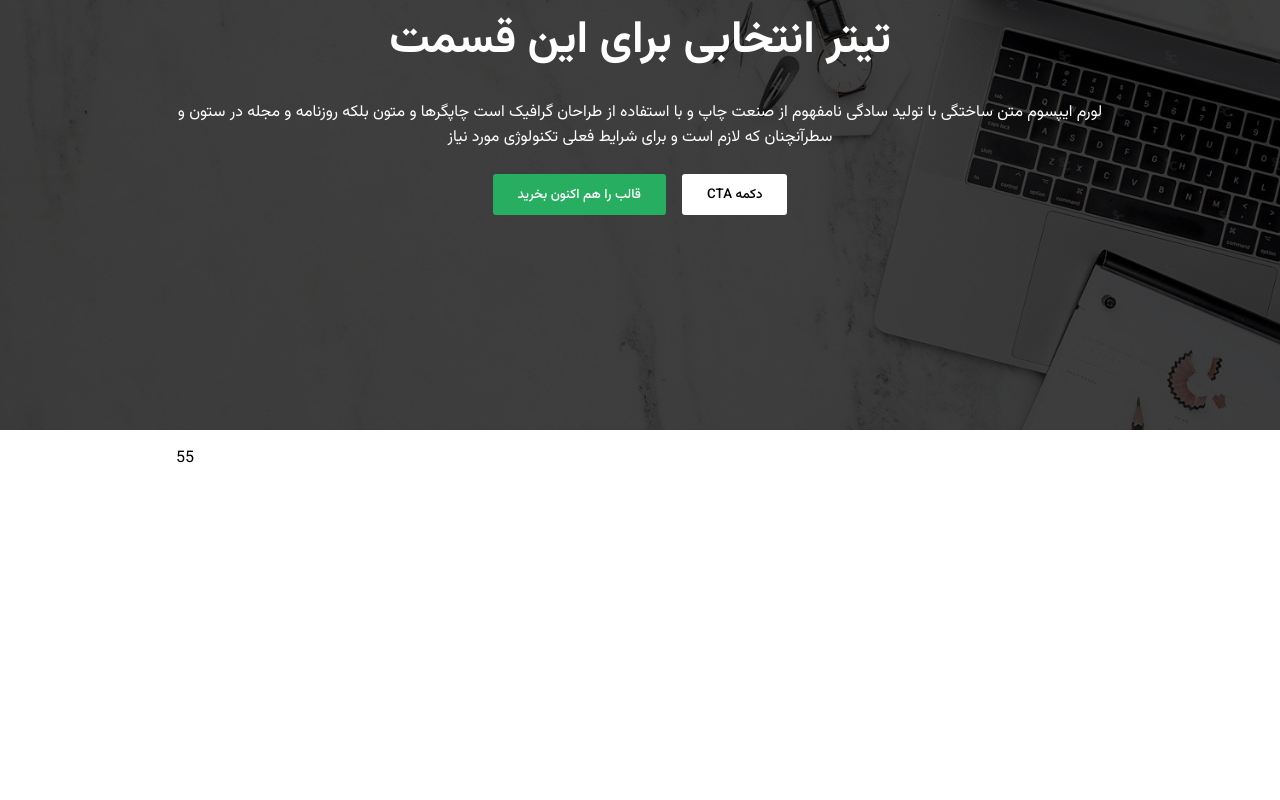
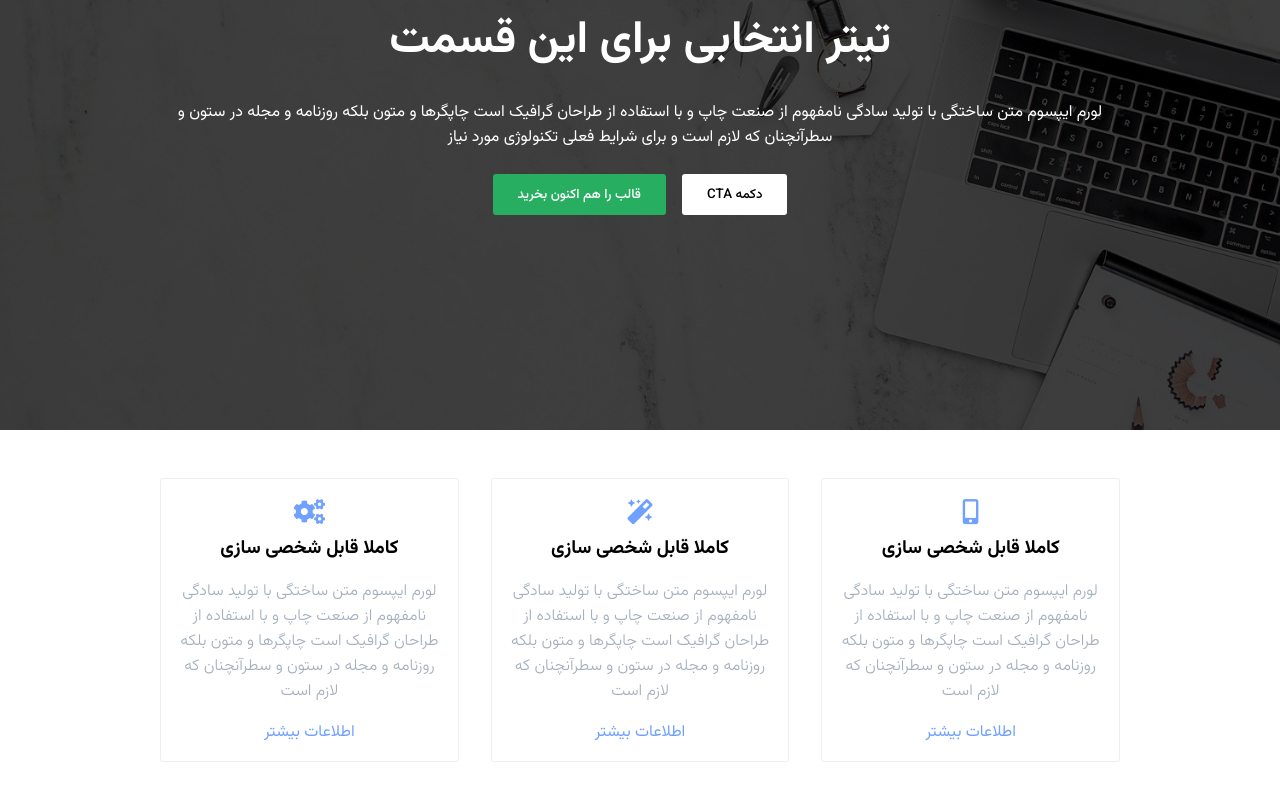
Before and after one commit to randomhex1998/logo_react, a React (Create React App) app: page / in a window 1280 px wide. Shown: the part 210-1010 px from the top of the page. Before the commit the page ends 800 px from the top, so only its background shows below. Built offline with nearby package versions, Linux system fonts and the light colour scheme.

Commit message:
make-description-css

```diff
--- a/public/index.html
+++ b/public/index.html
@@ -11,6 +11,7 @@
     />
     <link rel="apple-touch-icon" href="%PUBLIC_URL%/logo192.png" />
     <link rel="stylesheet" href="https://cdnjs.cloudflare.com/ajax/libs/font-awesome/6.2.1/css/all.min.css">
+    <link rel="stylesheet" href="https://cdnjs.cloudflare.com/ajax/libs/font-awesome/5.9.0/css/all.min.css">
     <title>Logo Website</title>
   </head>
   <body>
--- a/src/components/Description/DecriptionBox.js
+++ b/src/components/Description/DecriptionBox.js
@@ -2,10 +2,15 @@ import DescPara from "./DecriptionPara";
 import DescIco from "./DecriptionIco";
 import DescTitle from "./DecriptionTitle";
 
-const DesBox = () => {
-    return(
-        55
-    )
-}
+const DesBox = ({ICON}) => {
+  return (
+    <div className="desc-box column">
+      <DescIco ClsName="des-ico" Ico={ICON} />
+      <DescTitle Title="کاملا قابل شخصی سازی" />
+      <DescPara ClsName="desc-para" />
+      <a href="#" className="desc-link">اطلاعات بیشتر</a>
+    </div>
+  );
+};
 
 export default DesBox;
--- a/src/components/Description/Description.js
+++ b/src/components/Description/Description.js
@@ -4,8 +4,10 @@ import DesBox from './DecriptionBox';
 const Description = () => {
     return (
         <section className='description pTB-3'>
-            <div className='container'>
-                <DesBox/>
+            <div className='wrapper container'>
+                <DesBox ICON="fas fa-cogs"/>
+                <DesBox ICON="fas fa-magic"/>
+                <DesBox ICON="fas fa-mobile-alt"/>
             </div>
         </section>
     );
--- a/src/components/Description/Description.scss
+++ b/src/components/Description/Description.scss
@@ -1,8 +1,18 @@
 .description{
+
+    .wrapper {
+        display: flex;
+        justify-content: center;
+        align-items: center;
+        gap: 2rem;
+
+        .desc-box{
+            width: 200px;
+            text-align: center;
+            border: 1px solid #ecf0f1;
+            border-radius: 3px;
             padding: 16px;
-    border: 1px solid $light-gray-color;
-    border: 3px;
-}
+
 
             .DescTitle{
                 font-size: 16px;
@@ -11,6 +21,25 @@
             }
 
 
-.DescPara{
+            .desc-para{
                 color: $light-gray-color;
+                margin: 1rem 0;
+                font-weight: 300;
             }
+
+            .des-ico{
+                color: $light-purple-color;
+                font-size: 25px;
+            }
+
+
+            .desc-link{
+                color: $light-purple-color;
+
+                &:hover{
+                    color: $light-gree-color;
+                }
+            }
+        }
+    }
+}
--- a/src/scss/_def.scss
+++ b/src/scss/_def.scss
@@ -67,3 +67,7 @@ li{
 .pTB-3{
     padding: 3rem 0;
 }
+
+.column{
+    flex: 1;
+}
```
Lines whose indentation alone changed are shown as unchanged.
